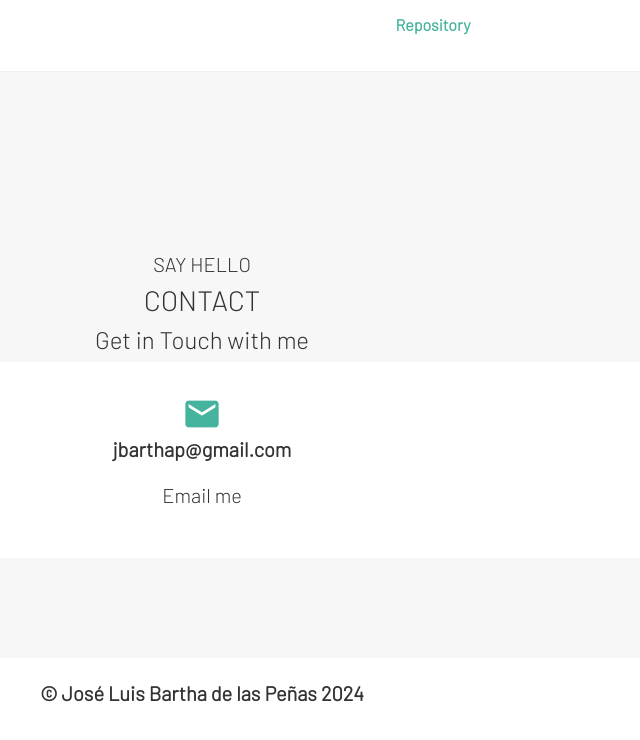
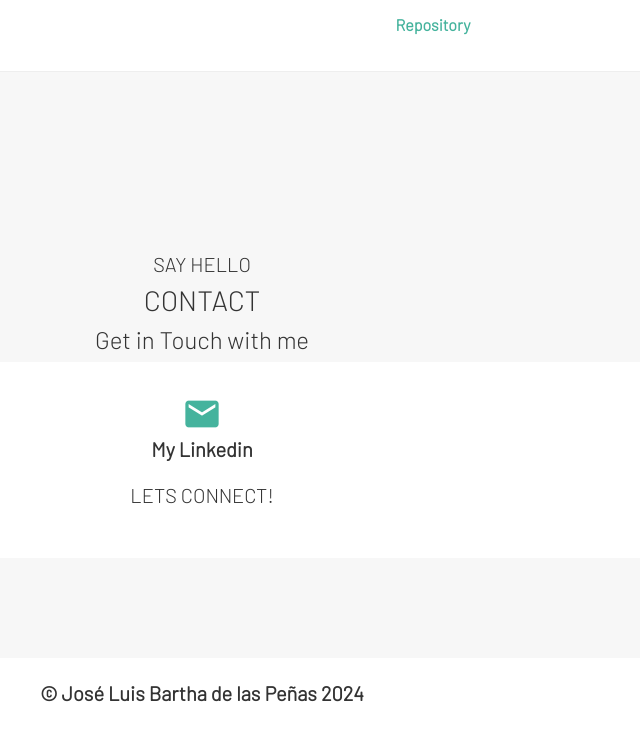
Before and after one commit to JBarthaP/WebPortfolio, a plain HTML site: page index.html in a window 1280 px wide. Shown: the part 5483-6223 px from the top of the page, without its empty margins (438-1078 px from the left). Drawn offline with nearby package versions, Linux system fonts and the light colour scheme.

Commit message:
Remove gmail from portfolio

```diff
--- a/index.html
+++ b/index.html
@@ -396,8 +396,8 @@
                         <div class="section-container">
                             <p class="emailContact row">
                                 <span class="material-icons">mail</span>
-                                <a href="mailto:jbarthap@gmail.com">jbarthap@gmail.com</a>
-                            <p>Email me</p>
+                                <a href="https://www.linkedin.com/in/jos%C3%A9luis-barthadelaspe%C3%B1as/"> My Linkedin</a>
+                            <p>LETS CONNECT!</p>
                             </p>
                         </div>
                     </section>
```
